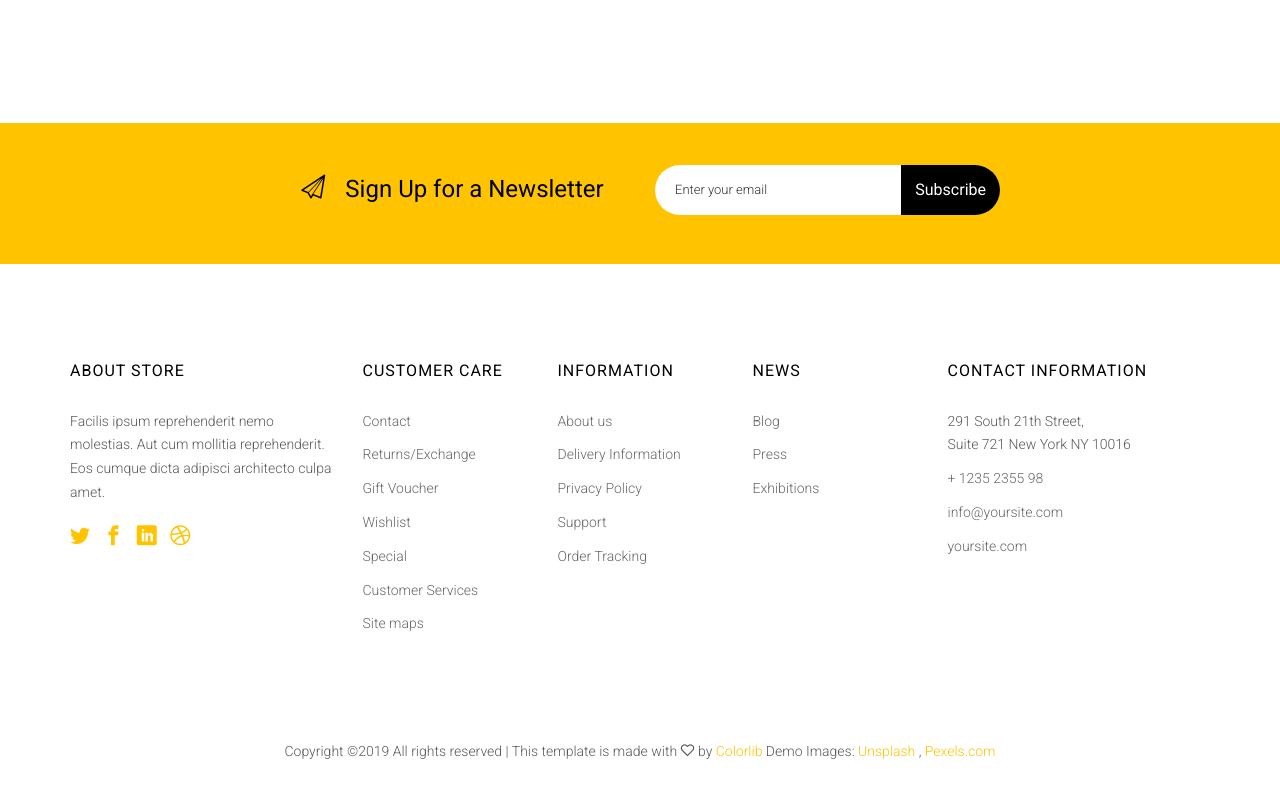
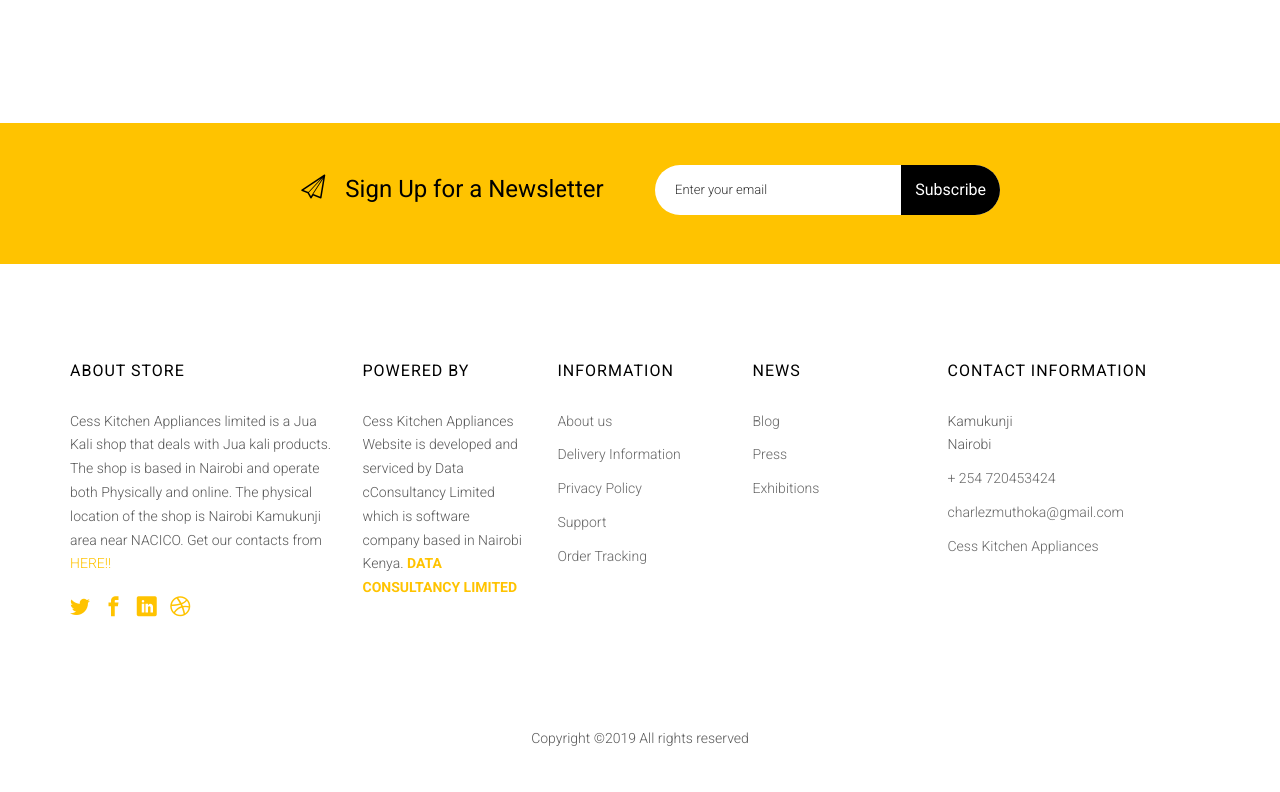
Before and after one commit to g-kelvin/store, a plain HTML site: page blog.html in a window 1280 px wide. Shown: the part 2045-2837 px from the top of the page. Drawn offline with Linux system fonts and the light colour scheme; files whose address does not match are found by name.

Commit message:
footer edition

```diff
--- a/about.html
+++ b/about.html
@@ -195,7 +195,7 @@
 				<div class="row row-pb-md">
 					<div class="col-md-3 colorlib-widget">
 						<h4>About Store</h4>
-						<p>Facilis ipsum reprehenderit nemo molestias. Aut cum mollitia reprehenderit. Eos cumque dicta adipisci architecto culpa amet.</p>
+						<p>Cess Kitchen Appliances limited is a Jua Kali shop that deals with Jua kali products. The shop is based in Nairobi and operate both Physically and online. The physical location of the shop is Nairobi Kamukunji area near NACICO. Get our contacts from <a href="contact.html">HERE!!</a></p>
 						<p>
 							<ul class="colorlib-social-icons">
 								<li><a href="#"><i class="icon-twitter"></i></a></li>
@@ -206,16 +206,10 @@
 						</p>
 					</div>
 					<div class="col-md-2 colorlib-widget">
-						<h4>Customer Care</h4>
+						<h4>POWERED BY</h4>
 						<p>
 							<ul class="colorlib-footer-links">
-								<li><a href="#">Contact</a></li>
-								<li><a href="#">Returns/Exchange</a></li>
-								<li><a href="#">Gift Voucher</a></li>
-								<li><a href="#">Wishlist</a></li>
-								<li><a href="#">Special</a></li>
-								<li><a href="#">Customer Services</a></li>
-								<li><a href="#">Site maps</a></li>
+								Cess Kitchen Appliances Website is developed and serviced by Data cConsultancy Limited which is software company based in Nairobi Kenya. <a href="http://dataconsultancy.netlify.com"><b>DATA CONSULTANCY LIMITED</b></a>
 							</ul>
 						</p>
 					</div>
@@ -244,10 +238,10 @@
 					<div class="col-md-3">
 						<h4>Contact Information</h4>
 						<ul class="colorlib-footer-links">
-							<li>291 South 21th Street, <br> Suite 721 New York NY 10016</li>
-							<li><a href="tel://1234567920">+ 1235 2355 98</a></li>
-							<li><a href="mailto:info@yoursite.com">info@yoursite.com</a></li>
-							<li><a href="#">yoursite.com</a></li>
+							<li>Kamukunji <br> Nairobi</li>
+							<li><a href="tel://1234567920">+ 254 720453424</a></li>
+							<li><a href="mailto:info@yoursite.com">charlezmuthoka@gmail.com</a></li>
+							<li><a href="index.html">Cess Kitchen Appliances</a></li>
 						</ul>
 					</div>
 				</div>
@@ -256,10 +250,11 @@
 				<div class="row">
 					<div class="col-md-12 text-center">
 						<p>
+
 							<span class="block"><!-- Link back to Colorlib can't be removed. Template is licensed under CC BY 3.0. -->
-Copyright &copy;<script>document.write(new Date().getFullYear());</script> All rights reserved | This template is made with <i class="icon-heart2" aria-hidden="true"></i> by <a href="https://colorlib.com" target="_blank">Colorlib</a>
+Copyright &copy;<script>document.write(new Date().getFullYear());</script> All rights reserved
 <!-- Link back to Colorlib can't be removed. Template is licensed under CC BY 3.0. --></span>
-							<span class="block">Demo Images: <a href="http://unsplash.co/" target="_blank">Unsplash</a> , <a href="http://pexels.com/" target="_blank">Pexels.com</a></span>
+
 						</p>
 					</div>
 				</div>
@@ -292,7 +287,6 @@ Copyright &copy;<script>document.write(new Date().getFullYear());</script> All r
 	<script src="js/jquery.stellar.min.js"></script>
 	<!-- Main -->
 	<script src="js/main.js"></script>
-	</script>
 
 	</body>
 </html>
--- a/blog.html
+++ b/blog.html
@@ -247,7 +247,7 @@
 				<div class="row row-pb-md">
 					<div class="col-md-3 colorlib-widget">
 						<h4>About Store</h4>
-						<p>Facilis ipsum reprehenderit nemo molestias. Aut cum mollitia reprehenderit. Eos cumque dicta adipisci architecto culpa amet.</p>
+						<p>Cess Kitchen Appliances limited is a Jua Kali shop that deals with Jua kali products. The shop is based in Nairobi and operate both Physically and online. The physical location of the shop is Nairobi Kamukunji area near NACICO. Get our contacts from <a href="contact.html">HERE!!</a></p>
 						<p>
 							<ul class="colorlib-social-icons">
 								<li><a href="#"><i class="icon-twitter"></i></a></li>
@@ -258,16 +258,10 @@
 						</p>
 					</div>
 					<div class="col-md-2 colorlib-widget">
-						<h4>Customer Care</h4>
+						<h4>POWERED BY</h4>
 						<p>
 							<ul class="colorlib-footer-links">
-								<li><a href="#">Contact</a></li>
-								<li><a href="#">Returns/Exchange</a></li>
-								<li><a href="#">Gift Voucher</a></li>
-								<li><a href="#">Wishlist</a></li>
-								<li><a href="#">Special</a></li>
-								<li><a href="#">Customer Services</a></li>
-								<li><a href="#">Site maps</a></li>
+								Cess Kitchen Appliances Website is developed and serviced by Data cConsultancy Limited which is software company based in Nairobi Kenya. <a href="http://dataconsultancy.netlify.com"><b>DATA CONSULTANCY LIMITED</b></a>
 							</ul>
 						</p>
 					</div>
@@ -296,10 +290,10 @@
 					<div class="col-md-3">
 						<h4>Contact Information</h4>
 						<ul class="colorlib-footer-links">
-							<li>291 South 21th Street, <br> Suite 721 New York NY 10016</li>
-							<li><a href="tel://1234567920">+ 1235 2355 98</a></li>
-							<li><a href="mailto:info@yoursite.com">info@yoursite.com</a></li>
-							<li><a href="#">yoursite.com</a></li>
+							<li>Kamukunji <br> Nairobi</li>
+							<li><a href="tel://1234567920">+ 254 720453424</a></li>
+							<li><a href="mailto:info@yoursite.com">charlezmuthoka@gmail.com</a></li>
+							<li><a href="index.html">Cess Kitchen Appliances</a></li>
 						</ul>
 					</div>
 				</div>
@@ -310,9 +304,9 @@
 						<p>
 
 							<span class="block"><!-- Link back to Colorlib can't be removed. Template is licensed under CC BY 3.0. -->
-Copyright &copy;<script>document.write(new Date().getFullYear());</script> All rights reserved | This template is made with <i class="icon-heart2" aria-hidden="true"></i> by <a href="https://colorlib.com" target="_blank">Colorlib</a>
+Copyright &copy;<script>document.write(new Date().getFullYear());</script> All rights reserved
 <!-- Link back to Colorlib can't be removed. Template is licensed under CC BY 3.0. --></span>
-							<span class="block">Demo Images: <a href="http://unsplash.co/" target="_blank">Unsplash</a> , <a href="http://pexels.com/" target="_blank">Pexels.com</a></span>
+
 						</p>
 					</div>
 				</div>
```
Also changed, not shown: add-to-wishlist.html (+10 -16 lines), checkout.html (+9 -16 lines), order-complete.html (+9 -16 lines), product-detail.html (+9 -52 lines), shop.html (+8 -15 lines).
